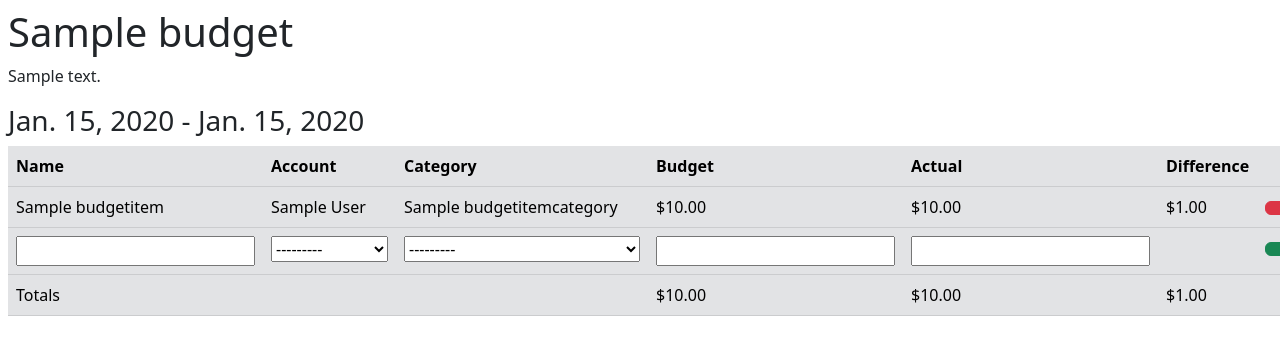
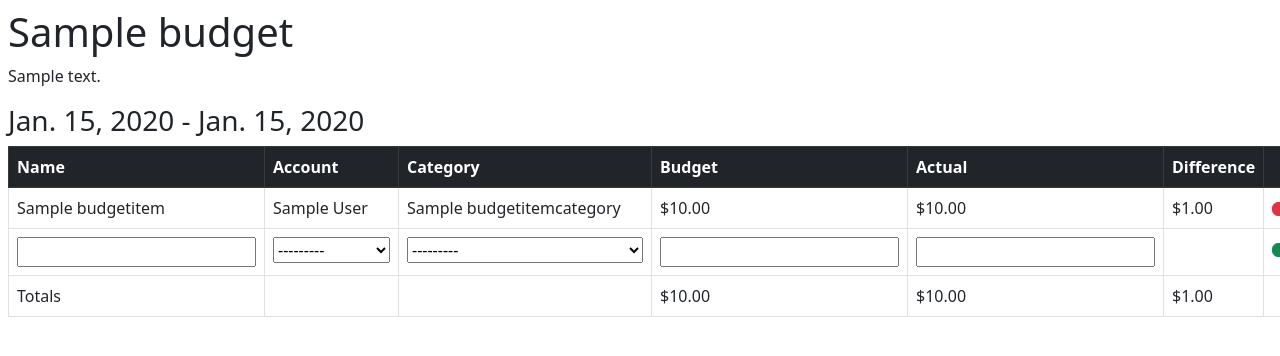
Before and after one commit to hagen-larsen-hl/FinancePlanner, a Django app: page /budgets/1/ in a window 1280 px wide. Shown: the part 56-412 px from the top of the page. Run offline with Django 3.2, Linux system fonts and the light colour scheme; a user stored in the database is signed in; tables that the repository leaves empty hold one stand-in row (values such as "Sample post"); some libraries are stand-ins or nearby versions.

Commit message:
small style updates

```diff
--- a/budgets/templates/budgets/budget_detail.html
+++ b/budgets/templates/budgets/budget_detail.html
@@ -7,8 +7,8 @@
     <p>{{ budget.description }}</p>
     <h3>{{ budget.start_date }} - {{ budget.end_date }}</h3>
 
-    <table class="table table-secondary">
-        <thead>
+    <table class="table table-bordered">
+        <thead class="table-dark">
             <tr>
                 <th scope="col">Name</th>
                 <th scope="col">Account</th>
@@ -22,7 +22,7 @@
         <tbody>
             {% for item in budget_items %}
             <tr id="budget-item-{{ item.id }}-row">
-                <td id="budget-item-{{ item.id }}-name">{{ item.name }}</td>
+                <td id="budget-item-{{ item.id }}-name" class="text-align-right">{{ item.name }}</td>
                 <td id="budget-item-{{ item.id }}-account">{{ item.account_id }}</td>
                 <td id="budget-item-{{ item.id }}-category">{{ item.category_id }}</td>
                 <td id="budget-item-{{ item.id }}-budget-amount">${{  item.budget_amount }}</td>
@@ -39,16 +39,13 @@
                     {% for field in add_item_form %}
                         <td id="{{ field.id }}">{{ field }}</td>
                     {% endfor %}
-                    <!-- <td id="add-budget-name"><input type="text" class="form-control" placeholder="Add a budget item..."></td>
-                    <td id="add-budget-account"><input type="text" class="form-control"></td>
-                    <td id="add-budget-category"><input type="text" class="form-control"></td>
-                    <td id="add-budget-budget-amount"><input type="text" class="form-control"></td>
-                    <td id="add-budget-actual-amount"><input type="text" class="form-control"></td> -->
                     <td></td>
                     <td id="add-budget-delta"><button type="submit" class="btn btn-success"><i class="fa-solid fa-plus"></i></button></td>
 
                 </form>
             </tr>
+        </tbody>
+        <tfoot>
             <tr id="budget-totals-row">
                 <td>Totals</td>
                 <td></td>
@@ -58,7 +55,7 @@
                 <td>${{ budget.delta }}</td>
                 <td></td>
             </tr>
-        </tbody>
+        </tfoot>
     </table>
 
     {% load static %}
```
